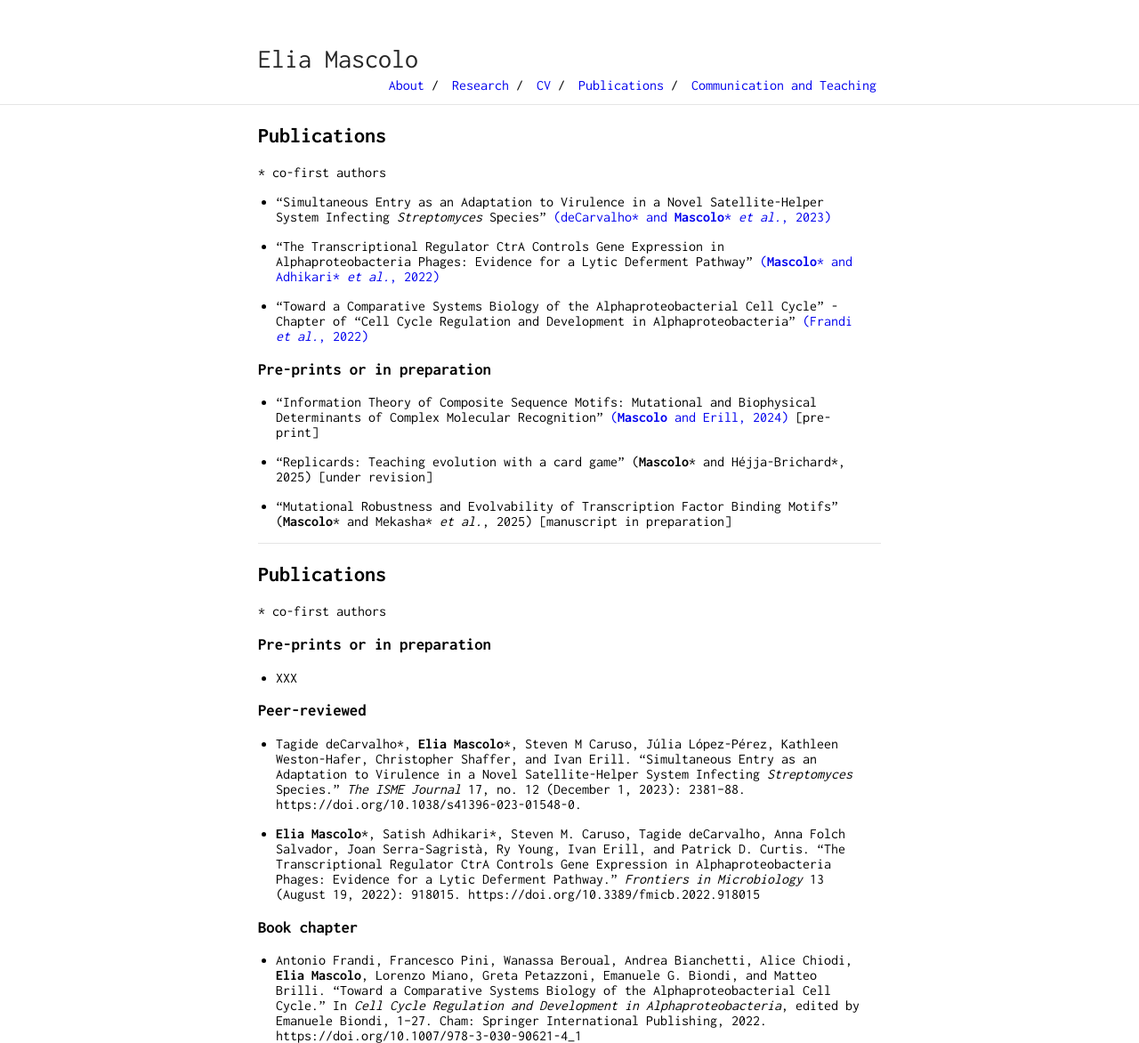
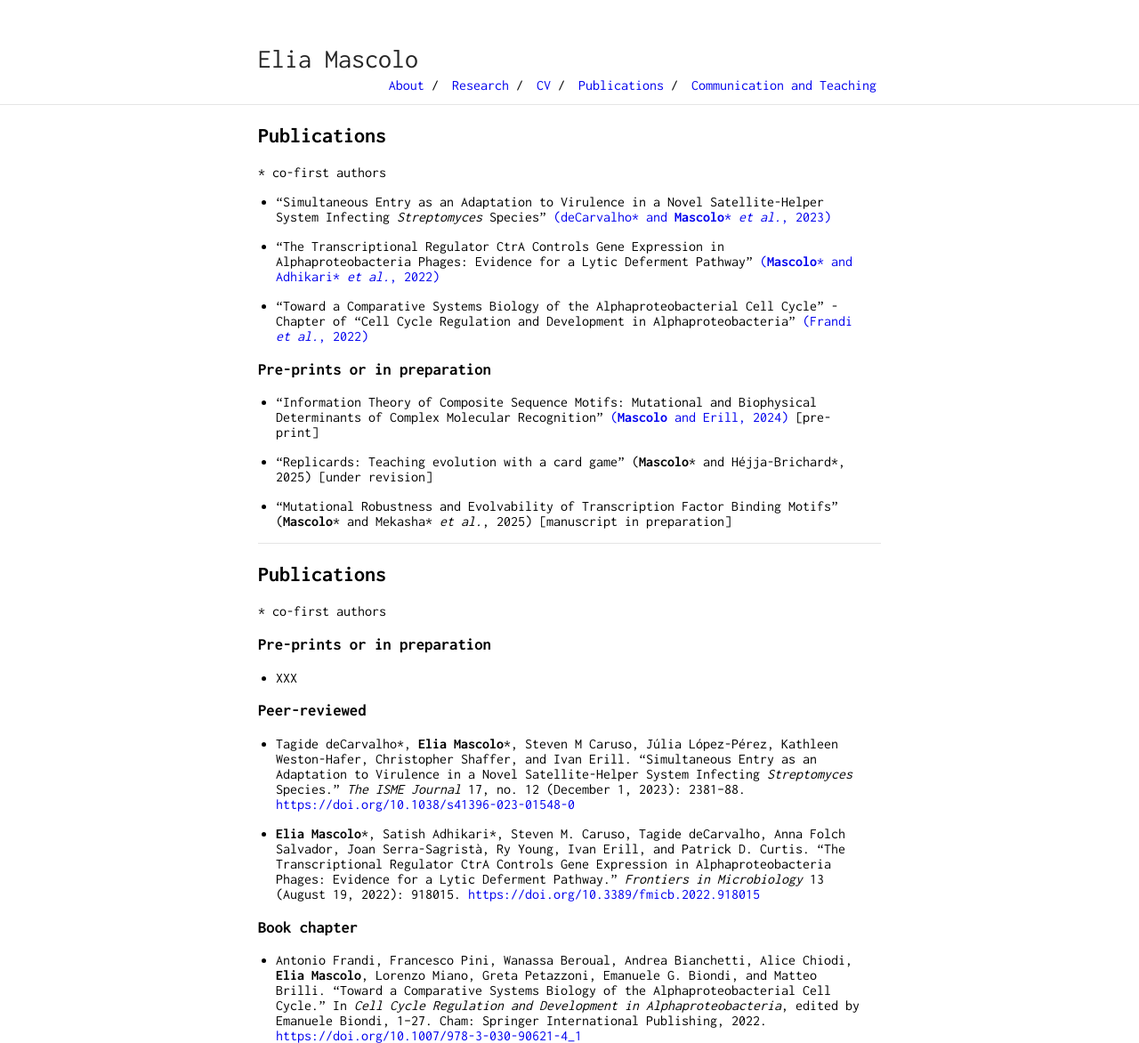
Before and after one commit to eliamascolo/eliamascolo.github.io, a Jekyll site: the page built from publications.md, in a window 1280 px wide. Shown: the whole page at 89% size. Built offline with Jekyll 4.4.1, drawn with Linux system fonts in a browser that asks for light colours; our own code applies the rules of GitHub Pages for plain Markdown files.

```diff
--- a/publications.md
+++ b/publications.md
@@ -35,9 +35,9 @@
 
 ### Peer-reviewed
 
-* Tagide deCarvalho\*, **Elia Mascolo**\*, Steven M Caruso, Júlia López-Pérez, Kathleen Weston-Hafer, Christopher Shaffer, and Ivan Erill. “Simultaneous Entry as an Adaptation to Virulence in a Novel Satellite-Helper System Infecting *Streptomyces* Species.” *The ISME Journal* 17, no. 12 (December 1, 2023): 2381–88. https://doi.org/10.1038/s41396-023-01548-0.
+* Tagide deCarvalho\*, **Elia Mascolo**\*, Steven M Caruso, Júlia López-Pérez, Kathleen Weston-Hafer, Christopher Shaffer, and Ivan Erill. “Simultaneous Entry as an Adaptation to Virulence in a Novel Satellite-Helper System Infecting *Streptomyces* Species.” *The ISME Journal* 17, no. 12 (December 1, 2023): 2381–88. <https://doi.org/10.1038/s41396-023-01548-0>
 
-* **Elia Mascolo**\*, Satish Adhikari\*, Steven M. Caruso, Tagide deCarvalho, Anna Folch Salvador, Joan Serra-Sagristà, Ry Young, Ivan Erill, and Patrick D. Curtis. “The Transcriptional Regulator CtrA Controls Gene Expression in Alphaproteobacteria Phages: Evidence for a Lytic Deferment Pathway.” *Frontiers in Microbiology* 13 (August 19, 2022): 918015. https://doi.org/10.3389/fmicb.2022.918015
+* **Elia Mascolo**\*, Satish Adhikari\*, Steven M. Caruso, Tagide deCarvalho, Anna Folch Salvador, Joan Serra-Sagristà, Ry Young, Ivan Erill, and Patrick D. Curtis. “The Transcriptional Regulator CtrA Controls Gene Expression in Alphaproteobacteria Phages: Evidence for a Lytic Deferment Pathway.” *Frontiers in Microbiology* 13 (August 19, 2022): 918015. <https://doi.org/10.3389/fmicb.2022.918015>
 
 ### Book chapter
-* Antonio Frandi, Francesco Pini, Wanassa Beroual, Andrea Bianchetti, Alice Chiodi, **Elia Mascolo**, Lorenzo Miano, Greta Petazzoni, Emanuele G. Biondi, and Matteo Brilli. “Toward a Comparative Systems Biology of the Alphaproteobacterial Cell Cycle.” In *Cell Cycle Regulation and Development in Alphaproteobacteria*, edited by Emanuele Biondi, 1–27. Cham: Springer International Publishing, 2022. https://doi.org/10.1007/978-3-030-90621-4_1
+* Antonio Frandi, Francesco Pini, Wanassa Beroual, Andrea Bianchetti, Alice Chiodi, **Elia Mascolo**, Lorenzo Miano, Greta Petazzoni, Emanuele G. Biondi, and Matteo Brilli. “Toward a Comparative Systems Biology of the Alphaproteobacterial Cell Cycle.” In *Cell Cycle Regulation and Development in Alphaproteobacteria*, edited by Emanuele Biondi, 1–27. Cham: Springer International Publishing, 2022. <https://doi.org/10.1007/978-3-030-90621-4_1>
```
